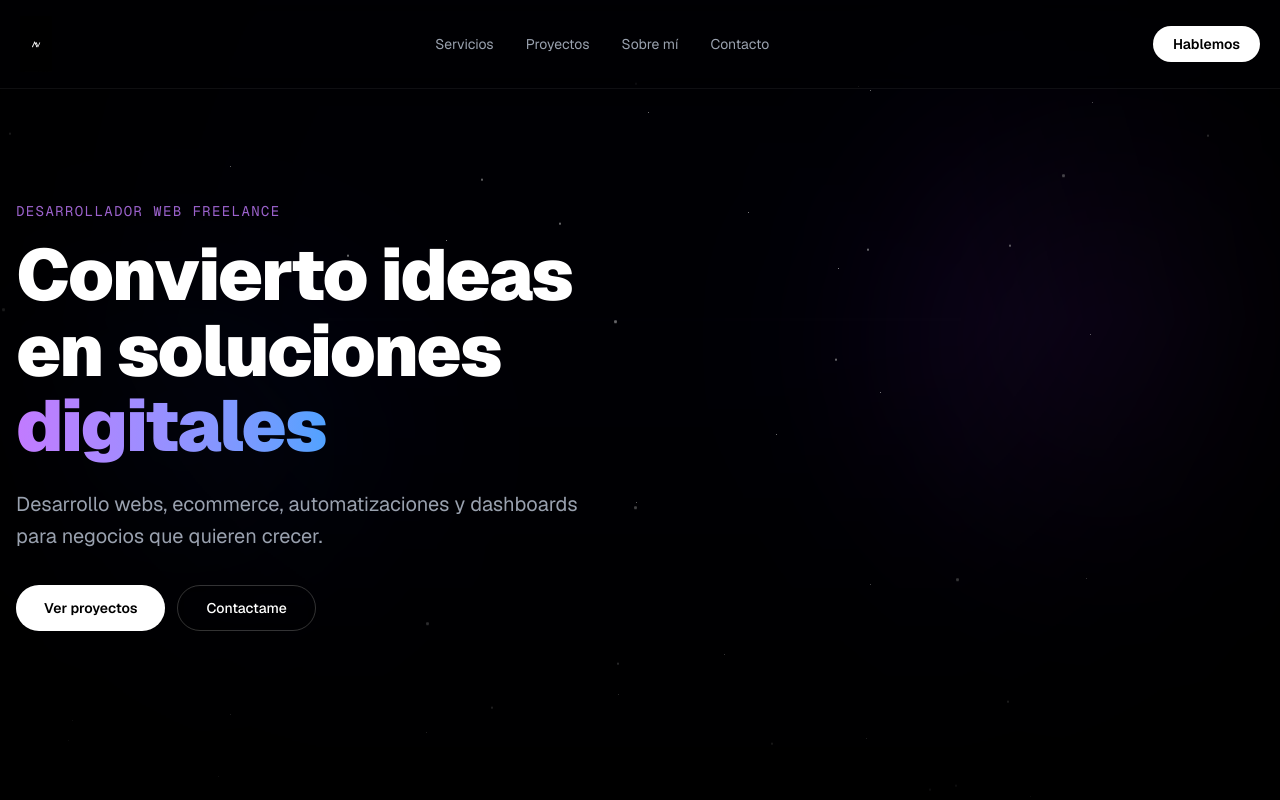
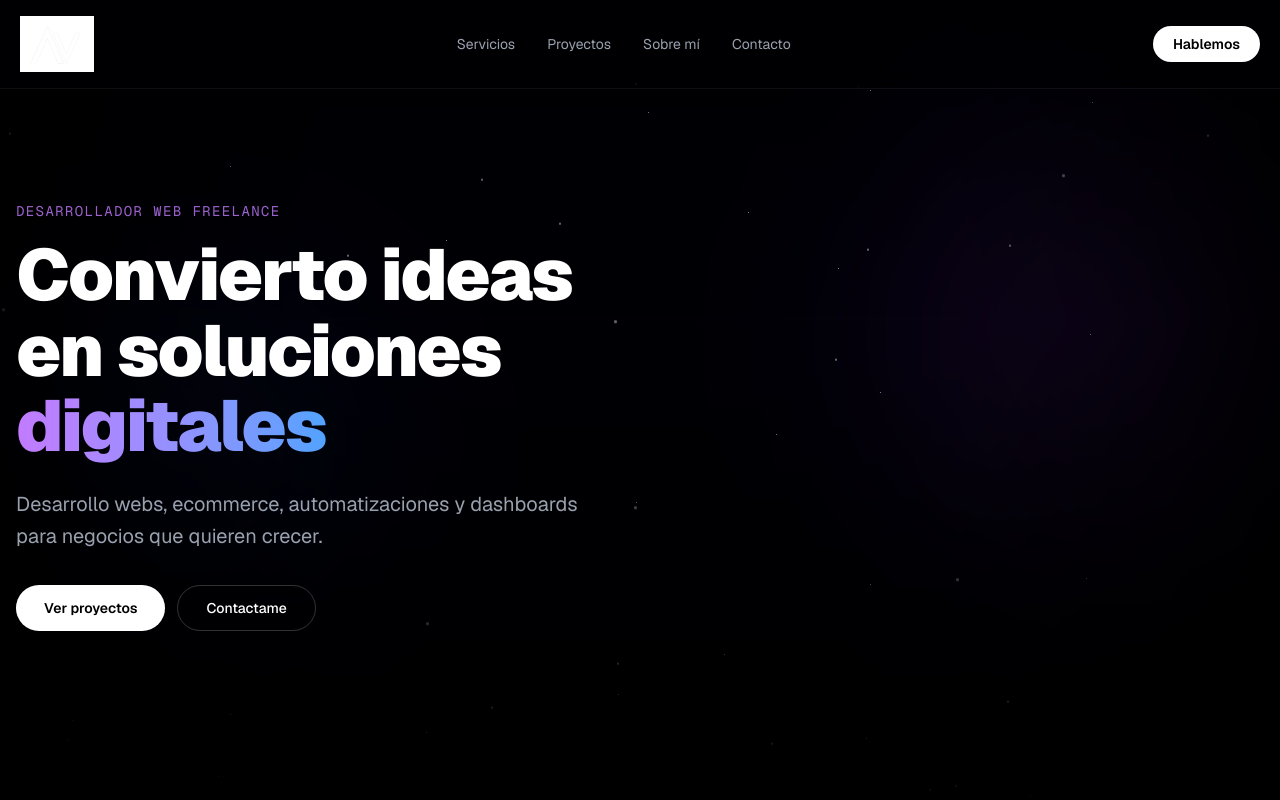
Before and after one commit to alanfv22/Portfolio, a Next.js app: page / in a window 1280 px wide. Shown: the top 800 px of the page. Built offline with nearby package versions, Linux system fonts and the light colour scheme.

Commit message:
portfolio completo

```diff
--- a/components/blocks/galaxy-interactive-hero-section.tsx
+++ b/components/blocks/galaxy-interactive-hero-section.tsx
@@ -127,7 +127,7 @@ function Navbar() {
         >
           {/* eslint-disable-next-line @next/next/no-img-element */}
           <img
-            src="/images/logoAv.jpeg"
+            src="/images/LogoAvsinFondo.jpeg"
             alt="Alan Veron"
             className="h-14 w-auto object-contain"
           />
--- a/components/sections/footer-section.tsx
+++ b/components/sections/footer-section.tsx
@@ -16,7 +16,7 @@ export function FooterSection() {
       <div className="container mx-auto max-w-6xl flex flex-col sm:flex-row items-center justify-between gap-4">
         {/* eslint-disable-next-line @next/next/no-img-element */}
         <img
-          src="/images/logoAv.jpeg"
+          src="/images/LogoAvsinFondo.jpeg"
           alt="Alan Veron"
           className="h-12 w-auto object-contain select-none"
         />
```
